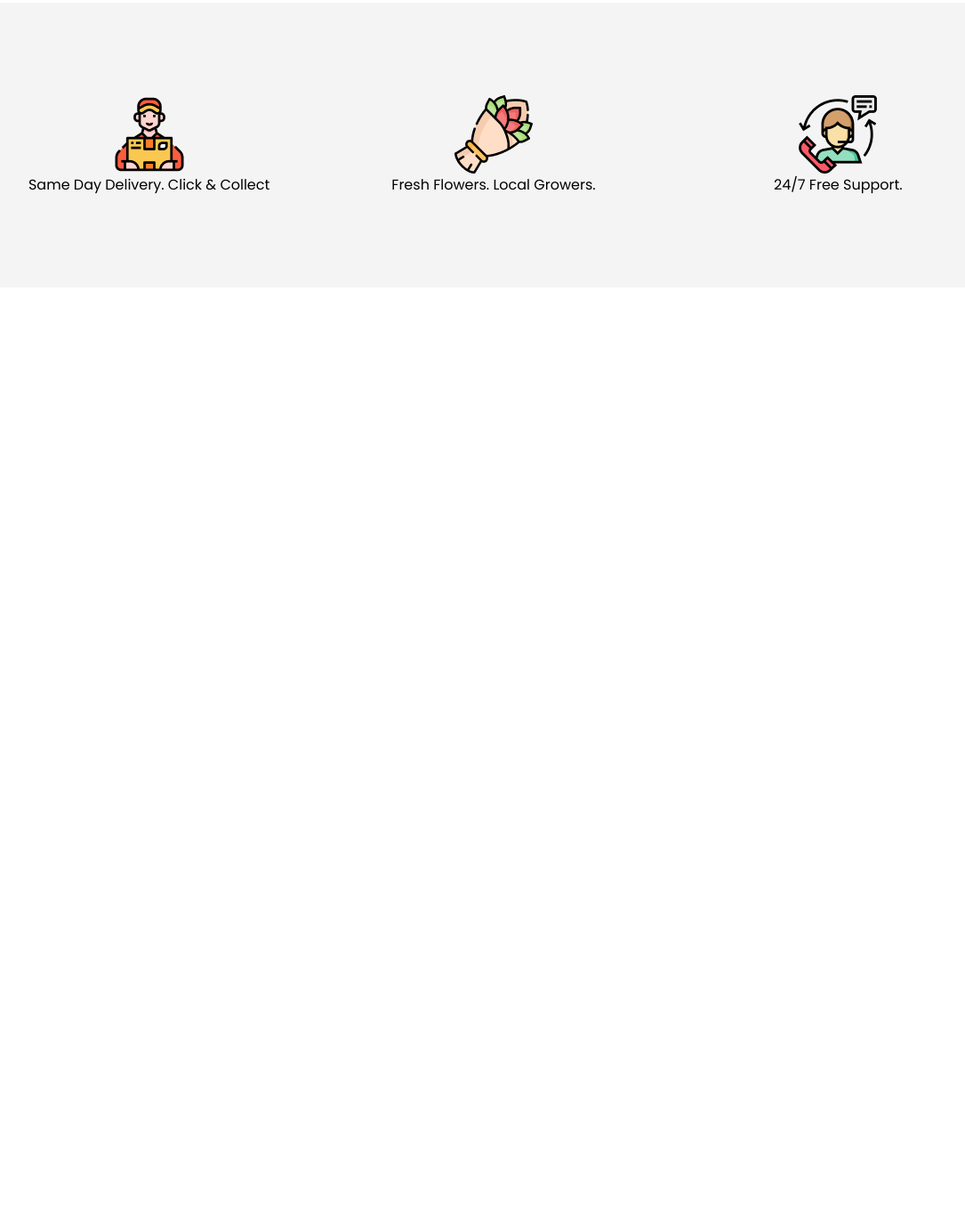
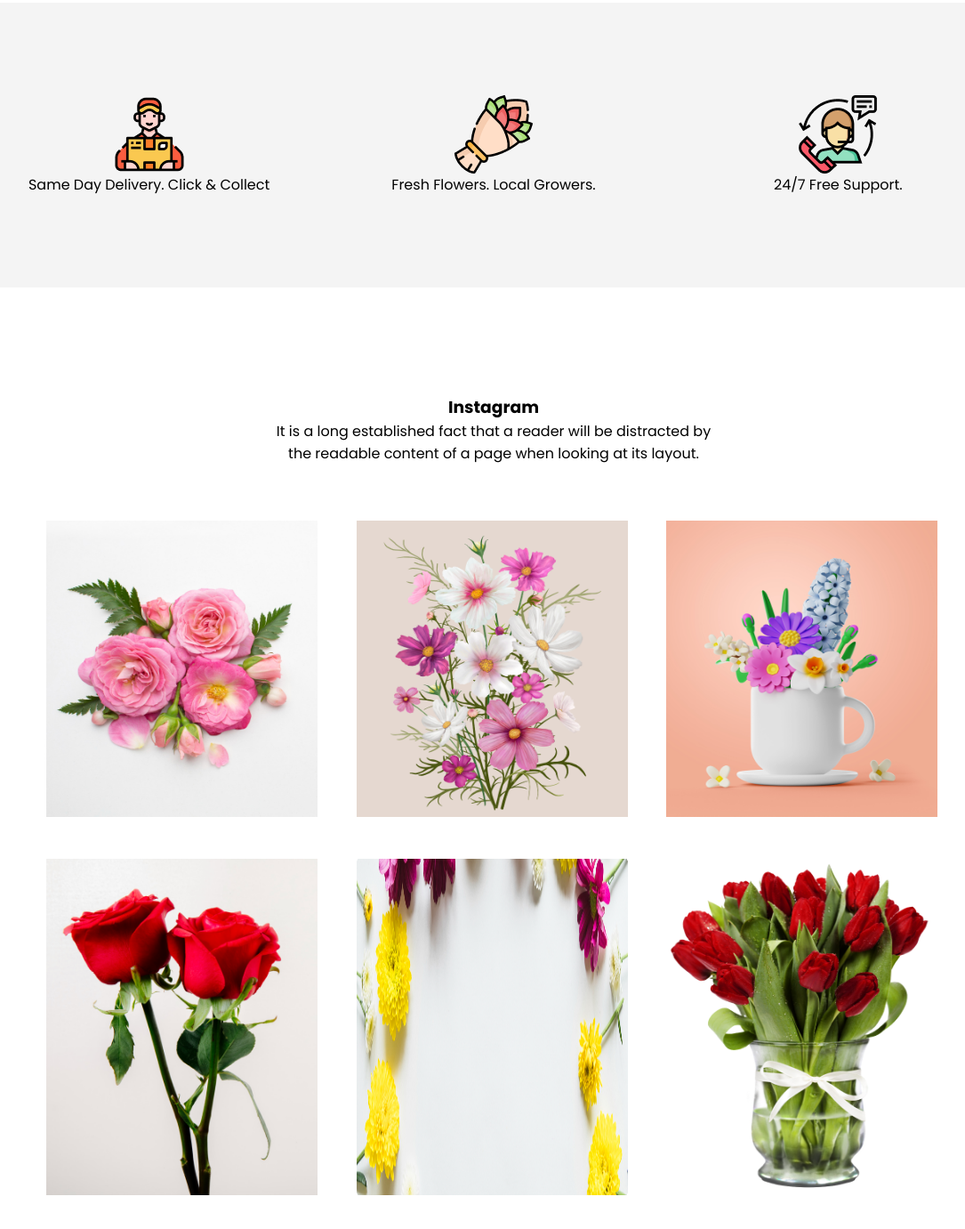
Before and after one commit to Kawsaralam1/flower-shop, a plain HTML site: page index.html in a window 1280 px wide. Shown: the part 1527-2908 px from the top of the page at 89% size, without its empty margins (85-1170 px from the left). Before the commit the page ends 1850 px from the top, so only its background shows below. Drawn offline with Linux system fonts and the light colour scheme.

Commit message:
added instagram section

```diff
--- a/index.html
+++ b/index.html
@@ -48,7 +48,36 @@
                 <div class="third-img"><img src="./Flower Asset/Group 59.png" alt="">24/7 Free Support.</div>
                 </div>
             </div>
+            <!-- Instagram section start -->
+
+            <section class="instagram-section-container">
+                <div class="instagram-text-content">
+                    <h1>Instagram</h1>
+                    <p>It is a long established fact that a reader will be distracted by the readable content of a page when looking at its layout.</p>
+                </div>
+                <div class="instagram-image-container">
+                    <div class="first-insta-image">
+                        <img src="./Flower Asset/Flower 01.png" alt="">
+                    </div>
+                    <div class="first-insta-image">
+                        <img src="./Flower Asset/Rectangle 4.png" alt="">
+                    </div>
+                    <div class="first-insta-image">
+                        <img src="./Flower Asset/Rectangle 5.png" alt="">
+                    </div>
+                    <div class="first-insta-image">
+                        <img src="./Flower Asset/Rectangle 6.png" alt="">
+                    </div>
+                    <div class="first-insta-image">
+                        <img src="./Flower Asset/Rectangle 9.png" alt="">
+                    </div>
+                    <div class="first-insta-image">
+                        <img src="./Flower Asset/pngwing 8.png" alt="">
+                    </div>
+                </div>
+            </div>
         </section>
+
     </main>
     <footer>
 
--- a/style/style.css
+++ b/style/style.css
@@ -51,7 +51,6 @@ body{
     width:90%;
     height:650px;
     margin:0 auto;
-
     margin-top:140px;
 }
 .featured-title-container{
@@ -92,7 +91,7 @@ body{
 /* service container styles */
 
 .service-container{
-    max-width:1366px;
+    width:100%;
     height:320px;
     margin-top:100px;
     border-radius: 8px;
@@ -102,6 +101,7 @@ body{
      height:320px;
      gap:10px;
      display:flex;
+
 }
 .first-img, .second-img, .third-img{
     width:33%;
@@ -112,3 +112,33 @@ body{
     align-items:center;
     margin:0 auto;
 }
+
+/* Instagram styles start  */
+
+.instagram-section-container{
+    width:90%;
+    height:950px;
+    margin:0 auto;
+   margin-top:120px;
+}
+.instagram-text-content{
+    height:132px;
+    width:50%;
+    margin:0 auto;
+    text-align:center;
+}
+.first-insta-image{
+    width:100%;
+    height:100%;
+}
+.first-insta-image img{
+    width:90%;
+    height:90%;
+    margin-top: 10px;
+    margin-left:15px;
+}
+.instagram-image-container{
+    display:grid;
+    grid-template-columns:repeat(3,1fr);
+    gap:10px;
+}
```
